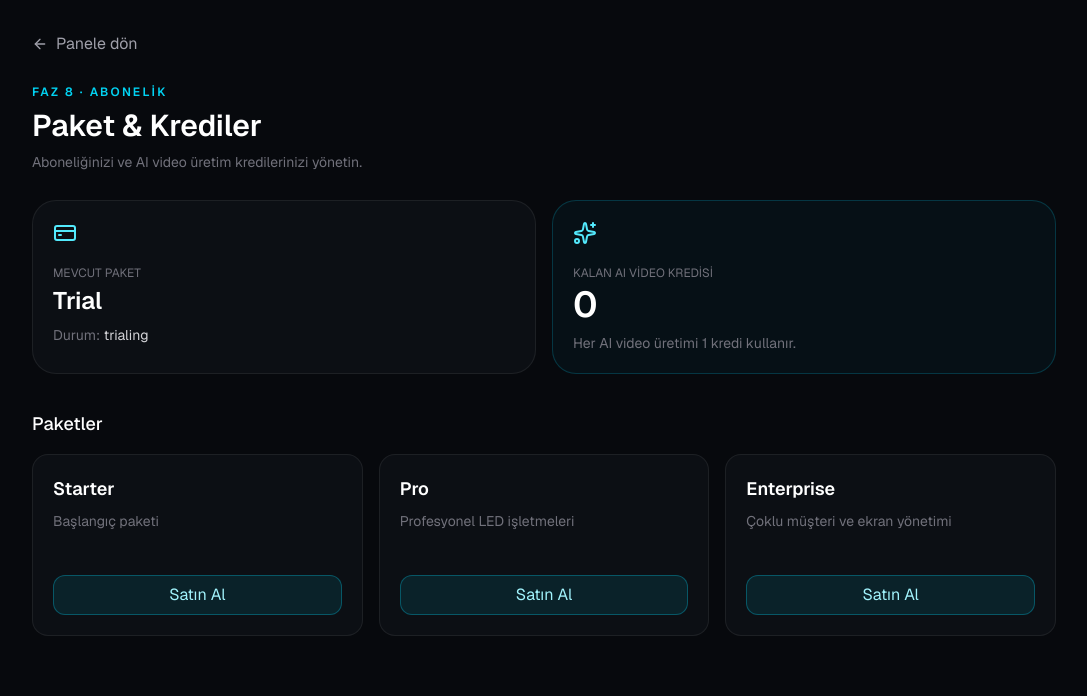
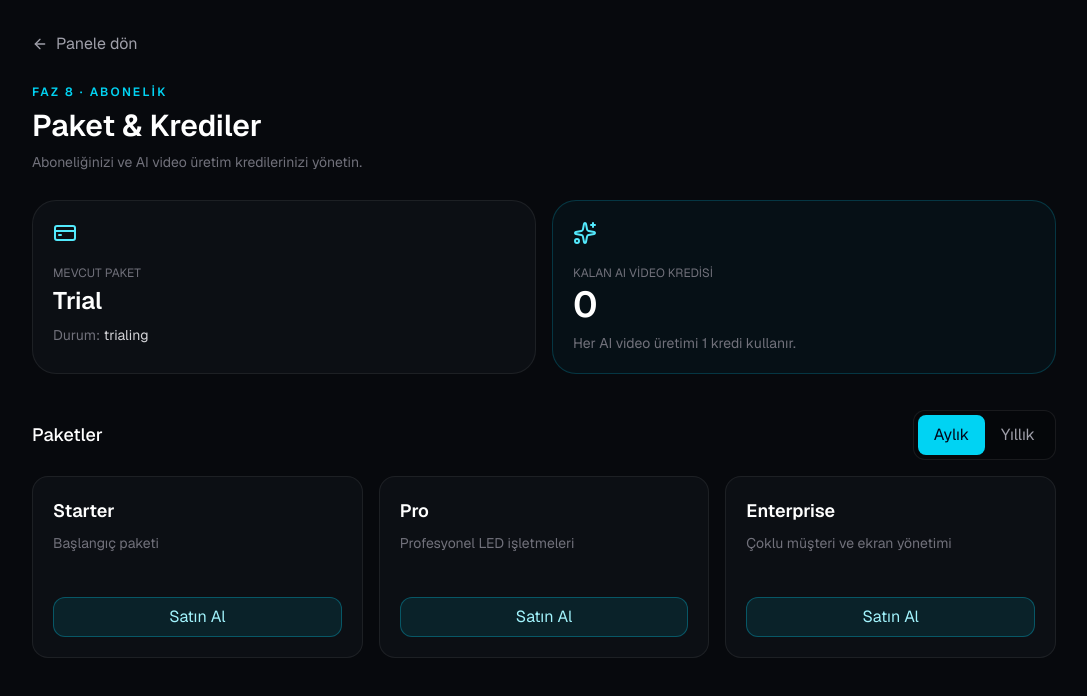
Before and after one commit to denledglobal-ops/den-led-studio, a Next.js app: page /paketler in a window 1280 px wide. Shown: the top 696 px of the page, without its empty margins (96-1183 px from the left). Built offline with nearby package versions, Linux system fonts and the light colour scheme; no server answers; the database is empty.

Commit message:
Add yearly billing option to package UI

```diff
--- a/src/app/paketler/page.tsx
+++ b/src/app/paketler/page.tsx
@@ -5,15 +5,15 @@ import { ArrowLeft,CreditCard,Sparkles } from "lucide-react";
 import { createClient } from "@/lib/supabase/client";
 type Sub={plan:string;status:string;billing_period:string|null;current_period_end:string|null};
 export default function BillingPage(){
- const router=useRouter(); const [sub,setSub]=useState<Sub|null>(null); const [credits,setCredits]=useState(0); const [error,setError]=useState<string|null>(null); const [loading,setLoading]=useState<string|null>(null);
+ const router=useRouter(); const [sub,setSub]=useState<Sub|null>(null); const [credits,setCredits]=useState(0); const [error,setError]=useState<string|null>(null); const [loading,setLoading]=useState<string|null>(null); const [period,setPeriod]=useState<"monthly"|"yearly">("monthly");
  useEffect(()=>{let active=true;const run=async()=>{const s=createClient();const {data:o}=await s.from("organizations").select("id").limit(1).maybeSingle();if(!o)return;const a=await s.from("subscriptions").select("plan,status,billing_period,current_period_end").eq("organization_id",o.id).maybeSingle();const b=await s.rpc("credit_balance",{target_org:o.id});if(!active)return;if(a.error||b.error)setError(a.error?.message||b.error?.message||"Bilgiler alınamadı.");setSub(a.data as Sub|null);setCredits(Number(b.data??0));};run();return()=>{active=false;};},[]);
  const plans=[["starter","Starter","Başlangıç paketi"],["pro","Pro","Profesyonel LED işletmeleri"],["enterprise","Enterprise","Çoklu müşteri ve ekran yönetimi"]];
- const checkout=async(plan:string)=>{setError(null);setLoading(plan);try{const r=await fetch("/api/billing/iyzico/checkout",{method:"POST",headers:{"Content-Type":"application/json"},body:JSON.stringify({plan,billingPeriod:"monthly"})});const d=await r.json();if(!r.ok)throw new Error(d.error||"Ödeme başlatılamadı.");if(d.paymentPageUrl){window.location.href=d.paymentPageUrl;return;}throw new Error("iyzico ödeme sayfası alınamadı.");}catch(e){setError(e instanceof Error?e.message:"Ödeme başlatılamadı.");setLoading(null);}};
+ const checkout=async(plan:string)=>{setError(null);setLoading(plan);try{const r=await fetch("/api/billing/iyzico/checkout",{method:"POST",headers:{"Content-Type":"application/json"},body:JSON.stringify({plan,billingPeriod:period})});const d=await r.json();if(!r.ok)throw new Error(d.error||"Ödeme başlatılamadı.");if(d.paymentPageUrl){window.location.href=d.paymentPageUrl;return;}throw new Error("iyzico ödeme sayfası alınamadı.");}catch(e){setError(e instanceof Error?e.message:"Ödeme başlatılamadı.");setLoading(null);}};
  return <main className="min-h-screen bg-[#07090d] p-5 text-white sm:p-8"><div className="mx-auto max-w-5xl">
  <button onClick={()=>router.push("/")} className="mb-7 flex items-center gap-2 text-sm text-zinc-400 hover:text-white"><ArrowLeft size={16}/>Panele dön</button>
  <p className="text-xs font-semibold tracking-[.18em] text-cyan-400">FAZ 8 · ABONELİK</p><h1 className="mt-2 text-3xl font-semibold">Paket & Krediler</h1><p className="mt-2 text-sm text-zinc-500">Aboneliğinizi ve AI video üretim kredilerinizi yönetin.</p>
  {error&&<div className="mt-5 rounded-xl border border-red-400/20 bg-red-400/5 p-3 text-sm text-red-300">{error}</div>}
  <div className="mt-7 grid gap-4 sm:grid-cols-2"><div className="rounded-3xl border border-white/[.07] bg-[#0c0f14] p-5"><CreditCard className="text-cyan-300"/><p className="mt-5 text-xs text-zinc-500">MEVCUT PAKET</p><p className="mt-1 text-2xl font-semibold capitalize">{sub?.plan||"trial"}</p><p className="mt-2 text-sm text-zinc-500">Durum: <span className="text-zinc-300">{sub?.status||"trialing"}</span></p></div><div className="rounded-3xl border border-cyan-400/20 bg-cyan-400/[.04] p-5"><Sparkles className="text-cyan-300"/><p className="mt-5 text-xs text-zinc-500">KALAN AI VİDEO KREDİSİ</p><p className="mt-1 text-4xl font-semibold">{credits}</p><p className="mt-2 text-sm text-zinc-500">Her AI video üretimi 1 kredi kullanır.</p></div></div>
- <h2 className="mt-9 text-lg font-medium">Paketler</h2><div className="mt-4 grid gap-4 md:grid-cols-3">{plans.map(([key,name,desc])=><div key={key} className="rounded-2xl border border-white/[.07] bg-[#0c0f14] p-5"><h3 className="text-lg font-semibold">{name}</h3><p className="mt-2 min-h-10 text-sm text-zinc-500">{desc}</p><button onClick={()=>checkout(key)} disabled={loading!==null} className="mt-6 h-10 w-full rounded-xl border border-cyan-400/30 bg-cyan-400/10 text-sm text-cyan-200 disabled:opacity-50">{loading===key?"iyzico açılıyor...":"Satın Al"}</button></div>)}</div>
+ <div className="mt-9 flex flex-wrap items-center justify-between gap-3"><h2 className="text-lg font-medium">Paketler</h2><div className="flex rounded-xl border border-white/[.08] bg-black/20 p-1"><button onClick={()=>setPeriod("monthly")} className={`rounded-lg px-4 py-2 text-xs ${period==="monthly"?"bg-cyan-400 text-slate-950":"text-zinc-400"}`}>Aylık</button><button onClick={()=>setPeriod("yearly")} className={`rounded-lg px-4 py-2 text-xs ${period==="yearly"?"bg-cyan-400 text-slate-950":"text-zinc-400"}`}>Yıllık</button></div></div><div className="mt-4 grid gap-4 md:grid-cols-3">{plans.map(([key,name,desc])=><div key={key} className="rounded-2xl border border-white/[.07] bg-[#0c0f14] p-5"><h3 className="text-lg font-semibold">{name}</h3><p className="mt-2 min-h-10 text-sm text-zinc-500">{desc}</p><button onClick={()=>checkout(key)} disabled={loading!==null} className="mt-6 h-10 w-full rounded-xl border border-cyan-400/30 bg-cyan-400/10 text-sm text-cyan-200 disabled:opacity-50">{loading===key?"iyzico açılıyor...":"Satın Al"}</button></div>)}</div>
  </div></main>;
 }
```
